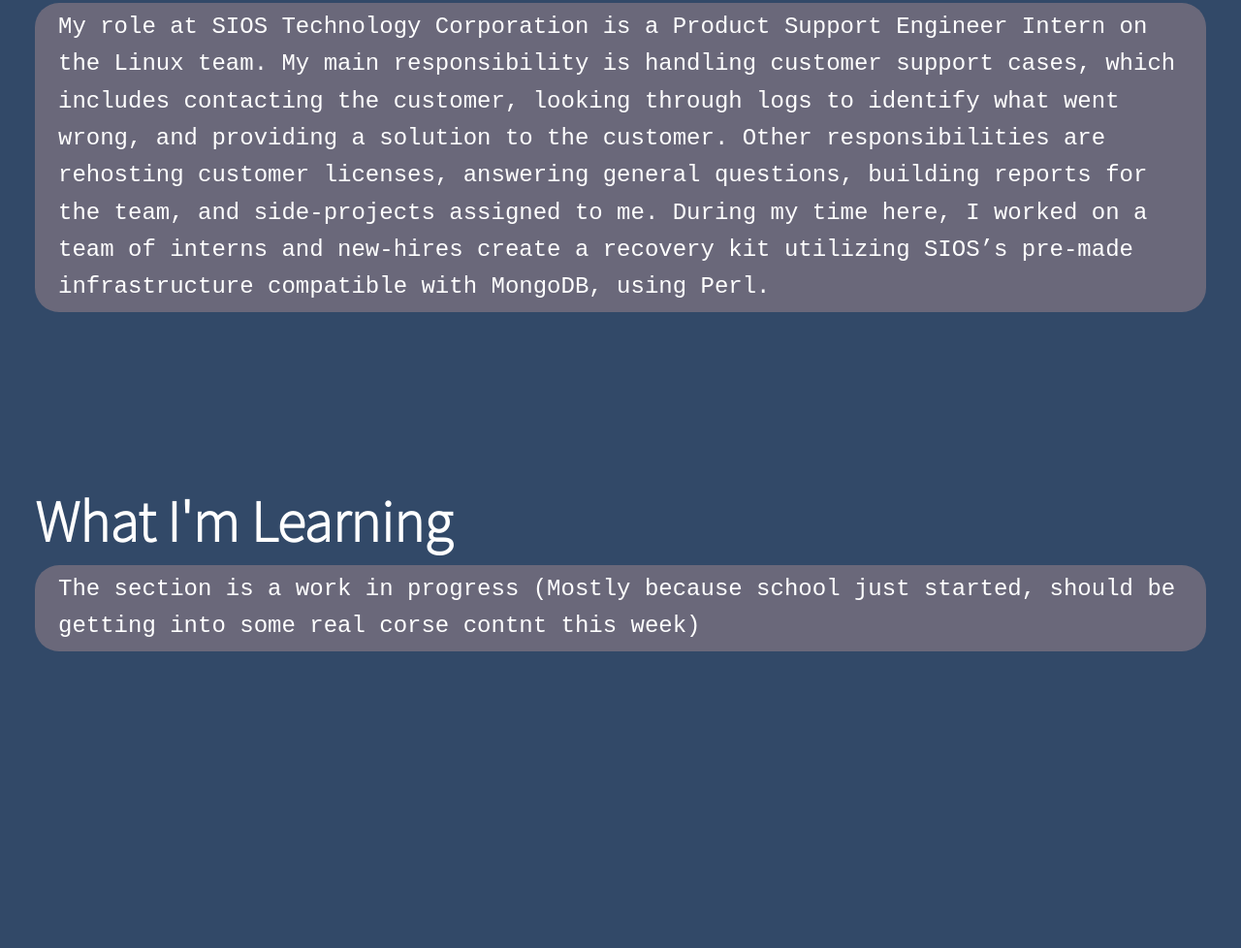
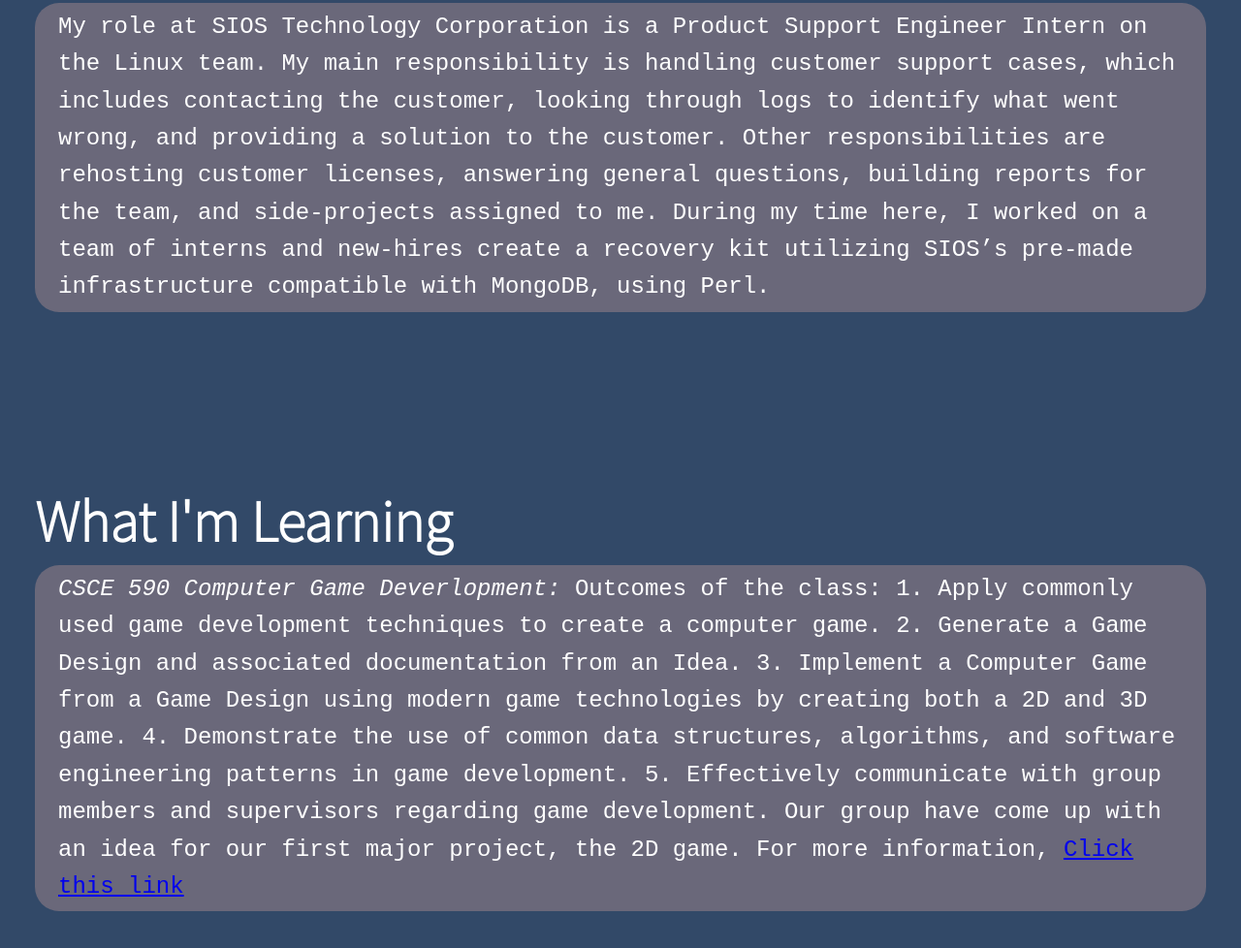
Before and after one commit to mevinson/portfolio, a plain HTML site: page index.html in a window 1280 px wide. Shown: the part 2855-3833 px from the top of the page at 97% size. Before the commit the page ends 3623 px from the top, so only its background shows below. Drawn offline with Linux system fonts and the light colour scheme.

Commit message:
Edits to 'What I'm Learning'

```diff
--- a/index.html
+++ b/index.html
@@ -63,7 +63,9 @@
             </div>
             <div class="projects_div">
                 <h3>Capstone Computing Project</h3>
-                <p>Currently, I'm working with a group of three other peers to create an task management and calendar app that allows users to create tasks, sub-tasks, and calendar events, and share those with other users and check progress in real time. The app is being designed for IOS users and is being developed with swift and XCode. As of now, our team is focused on learning swift and getting familiar with XCode, completing weekly milestones and updates for the professor. I created the mock sign-up page below using Adobe XD, and working on a mock task-view page. Check back for weekly updates. </p>
+                <p>Currently, I'm working with a group of three other peers to create an task management and calendar app that allows users to create tasks, sub-tasks, and calendar events, and share those with other
+                    users and check progress in real time. The app is being designed for IOS users and is being developed with swift and XCode. As of now, our team is focused on learning swift and getting familiar with
+                    XCode, completing weekly milestones and updates for the professor. I created the mock sign-up page below using Adobe XD, and working on a mock task-view page. Check back for weekly updates. </p>
                 <img src="img/TYSR_concept.png" width="207" height="448" alt="mock-up of sign-in page" class="projects_img">
             </div>
             <div class="projects_div">
@@ -90,7 +92,17 @@
                 What I'm Learning</strong>
             </h2>
 
-            <p class ="section__subtitle section__subtitle--school">The section is a work in progress (Mostly because school just started, should be getting into some real corse contnt this week)
+            <p class ="section__subtitle section__subtitle--school"> <em>CSCE 590 Computer Game Deverlopment:</em> Outcomes of the class:
+
+1.       Apply commonly used game development techniques to create a computer game.
+2.       Generate a Game Design and associated documentation from an Idea.
+3.       Implement a Computer Game from a Game Design using modern game technologies by creating both a 2D and 3D game.
+4.       Demonstrate the use of common data structures, algorithms, and software engineering patterns in game development.
+5.     Effectively communicate with group members and supervisors regarding game development.
+
+
+                Our group have come up with an idea for our first major project, the 2D game. For more information,
+                <a href="https://github.com/mevinson">Click this link</a>
             </p>
         </section>
 
```
Also changed, not shown: 1 other file.
